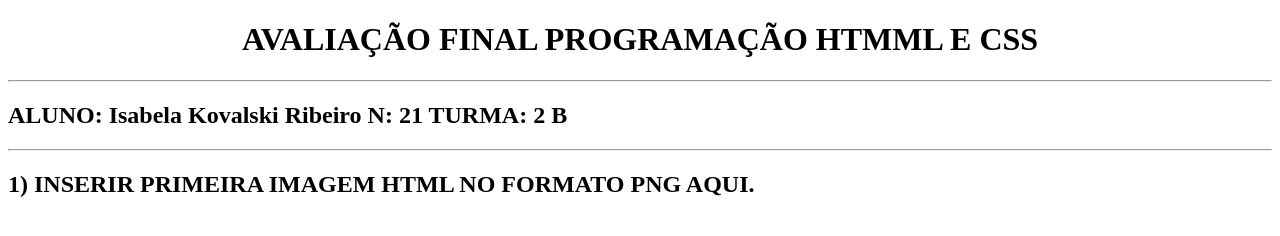
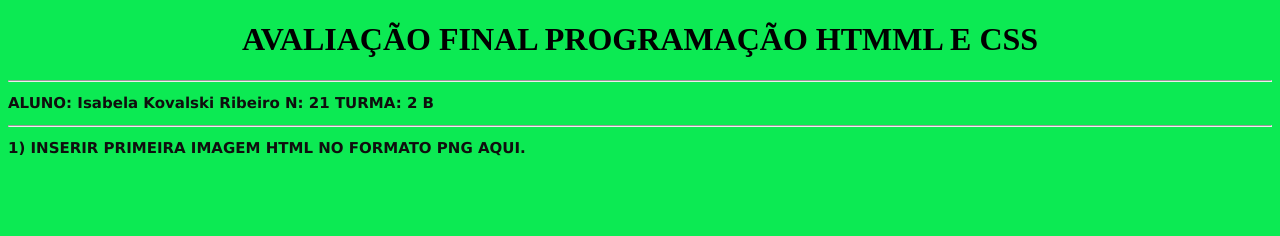
Before and after one commit to pskovallski/avalia-ao, a plain HTML site: page index.html in a window 1280 px wide. Drawn offline with Linux system fonts and the light colour scheme.

Commit message:
Update index.html

```diff
--- a/index.html
+++ b/index.html
@@ -5,11 +5,16 @@
     <meta http-equiv="X-UA-Compatible" content="IE=edge">
     <meta name="viewport" content="width=device-width, initial-scale=1.0">
     <title>AVALIAÇÃO HTML E CSS</title>
+    <STYLE>
+    BODY{ background-color: rgb(12, 234, 83) ;}
+        H2{ color: rgb(15, 14, 14);font-size: 15px; font-family: Verdana
+
+    </STYLE>
 </head>
-<body>
-    <center>
+    <CENTER>
+            <body>
         <h1> AVALIAÇÃO FINAL PROGRAMAÇÃO HTMML E CSS </h1>
-    </center>
+    </CENTER>
     <hr>
     <h2>ALUNO: Isabela Kovalski Ribeiro N: 21 TURMA: 2 B</h2>
     <hr>
```
